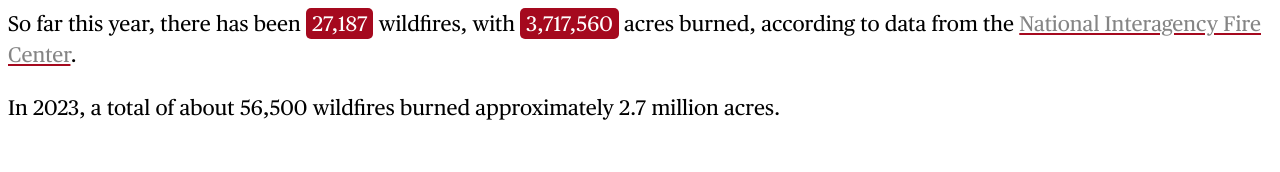
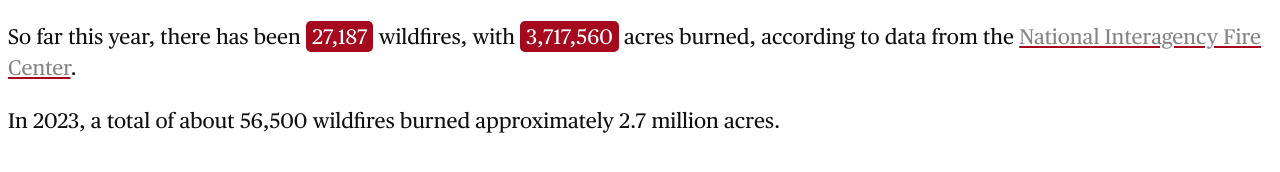
Before and after one commit to cbs-news-data-projects/total-wildfires, a plain HTML site: page index.html in a window 1280 px wide. Drawn offline with nearby package versions, Linux system fonts and the light colour scheme; a script that the page names is missing; a web font is replaced by a local one.

Commit message:
updating

```diff
--- a/index.html
+++ b/index.html
@@ -26,13 +26,15 @@
   }
 
   .text-container {
-    height: 100%;
+    height: 200px;
   }
     p {
       font-family: "Publico Text", sans-serif;
       font-size: 1.32rem;
       line-height: 1.48;
       font-weight: 100;
+      color: #101010;
+      margin-top: 21px;
     }
 
     span#fires, span#acres {
```
